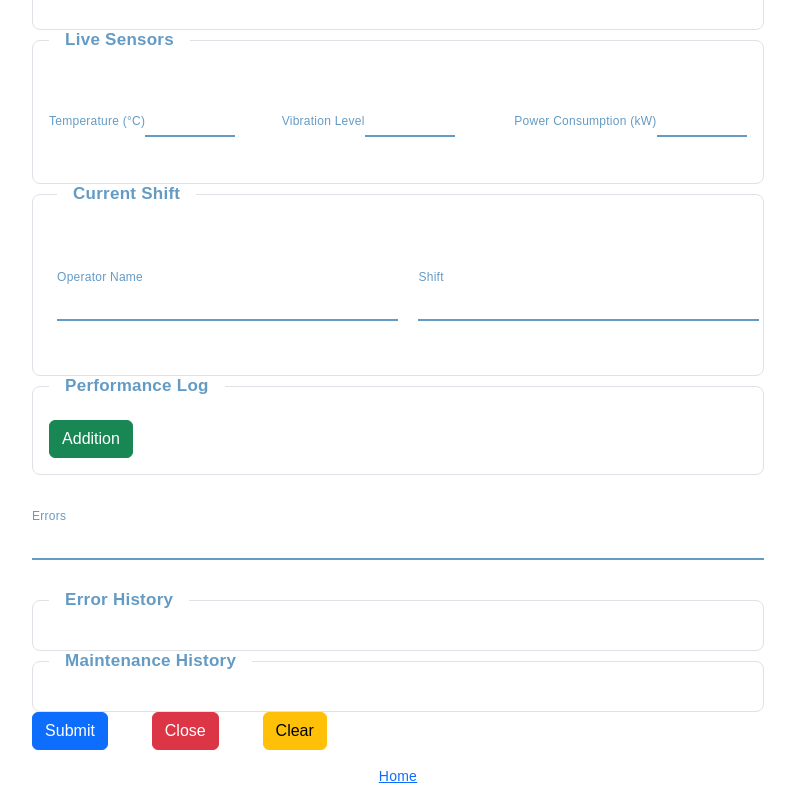
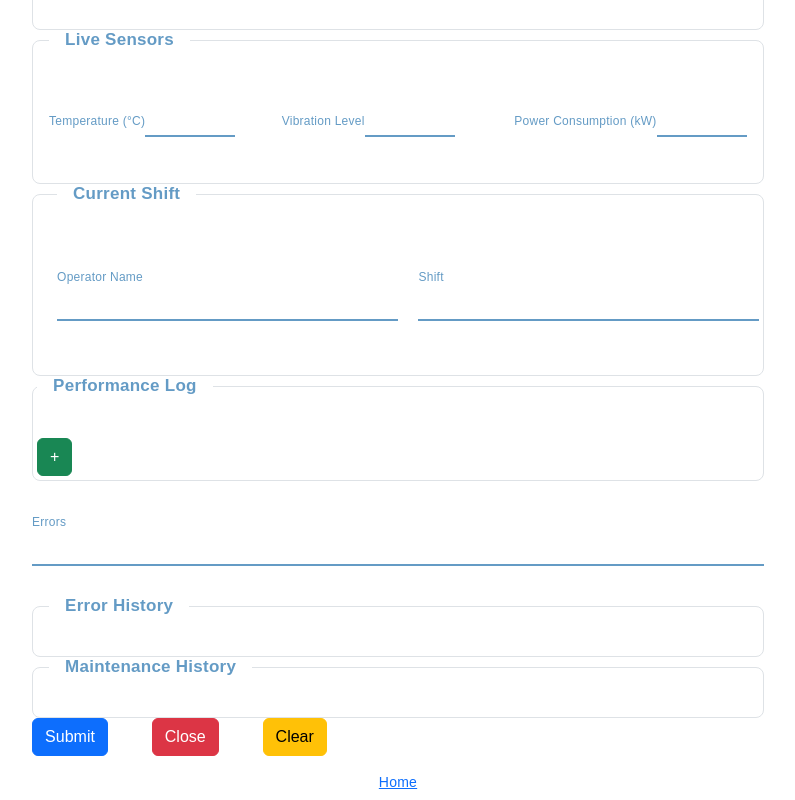
Before and after one commit to LSaladino/Nuevu, an Angular app: page /machine-create in a window 1280 px wide. Shown: the part 898-1698 px from the top of the page, without its empty margins (242-1037 px from the left). Built offline with nearby package versions, Linux system fonts and the light colour scheme.

Commit message:
new adjust

```diff
--- a/src/app/components/machine-create/machine-create.component.html
+++ b/src/app/components/machine-create/machine-create.component.html
@@ -79,7 +79,7 @@
                 <div class="single-input label-above">
                     <label for="modelNumber" style="margin-left: 6%;">Model Number</label>
                     <input id="modelNumber" formControlName="modelNumber" type="text" class="input"
-                    style="margin-left: 6%;" />
+                        style="margin-left: 6%;" />
                 </div>
             </div>
             <div style="display: flex;">
@@ -90,7 +90,7 @@
                 <div class="single-input label-above">
                     <label for="location" style="margin-left: 6%;">Location</label>
                     <input id="location" formControlName="location" type="text" class="input"
-                    style="margin-left: 6%;" />
+                        style="margin-left: 6%;" />
                 </div>
             </div>
         </fieldset>
@@ -101,15 +101,18 @@
             <div style="display: flex;">
                 <div class="single-input label-above">
                     <label for="temperatureC">Temperature (°C)</label>
-                    <input id="temperatureC" formControlName="temperatureC" type="number" class="input" style="width: 90px;" />
+                    <input id="temperatureC" formControlName="temperatureC" type="number" class="input"
+                        style="width: 90px;" />
                 </div>
                 <div class="single-input label-above">
                     <label for="vibrationLevel">Vibration Level</label>
-                    <input id="vibrationLevel" formControlName="vibrationLevel" type="number" class="input" style="width: 90px;" />
+                    <input id="vibrationLevel" formControlName="vibrationLevel" type="number" class="input"
+                        style="width: 90px;" />
                 </div>
                 <div class="single-input label-above">
                     <label for="powerConsumptionKw">Power Consumption (kW)</label>
-                    <input id="powerConsumptionKw" formControlName="powerConsumptionKw" type="number" class="input" style="width: 90px;" />
+                    <input id="powerConsumptionKw" formControlName="powerConsumptionKw" type="number" class="input"
+                        style="width: 90px;" />
                 </div>
             </div>
 
@@ -124,32 +127,37 @@
                     <input id="operatorName" formControlName="operatorName" type="text" class="input" />
                 </div>
                 <div class="single-input label-above">
-                    <label for="shift" style="margin-left: 6%;" >Shift</label>
-                    <input id="shift" formControlName="shift" type="text" class="input"
-                    style="margin-left: 6%;"  />
+                    <label for="shift" style="margin-left: 6%;">Shift</label>
+                    <input id="shift" formControlName="shift" type="text" class="input" style="margin-left: 6%;" />
                 </div>
             </div>
 
         </fieldset>
 
         <!-- Performance Log -->
-        <fieldset class="border rounded-3 p-3">
+        <fieldset class="border rounded-3 p-1">
             <legend class="float-none w-auto px-3">Performance Log</legend>
             <div formArrayName="performanceLog">
-                <div *ngFor="let log of machineFleetCreateForm.get('performanceLog')['controls']; let i = index" [formGroupName]="i">
+                <div *ngFor="let log of machineFleetCreateForm.get('performanceLog')['controls']; let i = index"
+                    [formGroupName]="i">
                     <label for="timestamp-{{ i }}">Timestamp:</label>
-                    <input type="datetime-local" placeholder="Typing Timestamp" formControlName="timestamp" class="single-input label-above">
+                    <input type="datetime" placeholder="Typing Timestamp" formControlName="timestamp"
+                        class="single-input label-above">
                     <label for="performance-{{ i }}" style="padding-left: 3%;">Performance:</label>
-                    <input type="number"  placeholder="Typing performance" formControlName="performance" class="single-input label-above">
-                    <button type="button" class="btn btn-danger" (click)="onDeletePerformanceLog(i)">
-                        Delete
-                      </button>
+                    <input type="number" placeholder="Typing performance" formControlName="performance"
+                        class="single-input label-above">
+                    <button type="button" class="btn btn-danger" (click)="onDeletePerformanceLog(i)" style="margin: 5px;">
+                        -
+                    </button>
+
                 </div>
             </div>
+            <div>
+                <button type="button" class="btn btn-success" (click)="onAddPerformanceLog()" style="margin-top: 30px;">
+                    +
+                </button>
+            </div>
 
-            <button type="button" class="btn btn-success" (click)="onAddPerformanceLog()">
-                Addition
-              </button>
 
         </fieldset>
 
--- a/src/app/components/machine-create/machine-create.component.ts
+++ b/src/app/components/machine-create/machine-create.component.ts
@@ -1,10 +1,6 @@
 import { DatePipe } from '@angular/common';
 import { Component, OnInit } from '@angular/core';
 import { FormArray, FormBuilder, FormControl, FormGroup, Validators } from '@angular/forms';
-import { Data } from '@angular/router';
-import { timestamp } from 'rxjs';
-
-
 
 @Component({
   selector: 'app-machine-create',
@@ -111,7 +107,7 @@ export class MachineCreateComponent implements OnInit {
   onAddPerformanceLog(): void {
     // Create a new FormGroup dynamically with 'timestamp' and 'performance' fields
     const performanceLog: FormGroup = this.fb.group({
-      timestamp: [this.datePipe.transform(Date(), 'yyyy-MM-ddTHH:mm', 'en')], // Default to current timestamp
+      timestamp: [this.datePipe.transform(Date(), 'dd/MM/yyyy HH:mm:ss', 'pt')], // Default to current timestamp
       performance: [''] // Default to an empty string
     });
 
```
